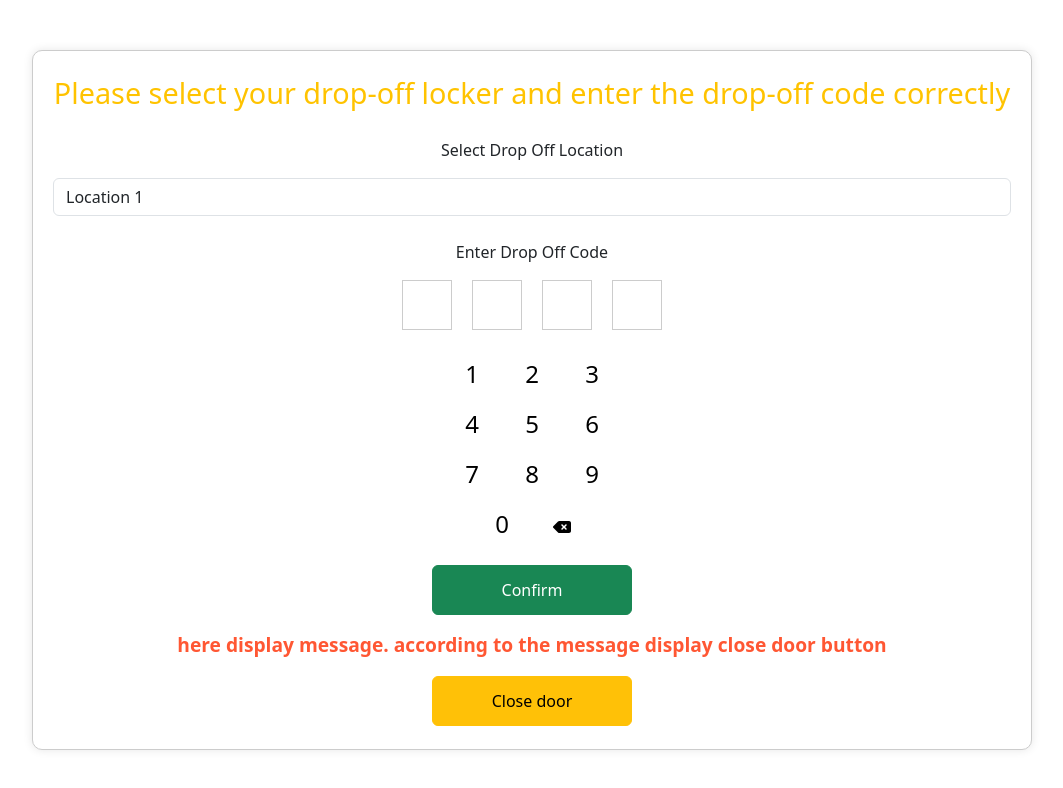
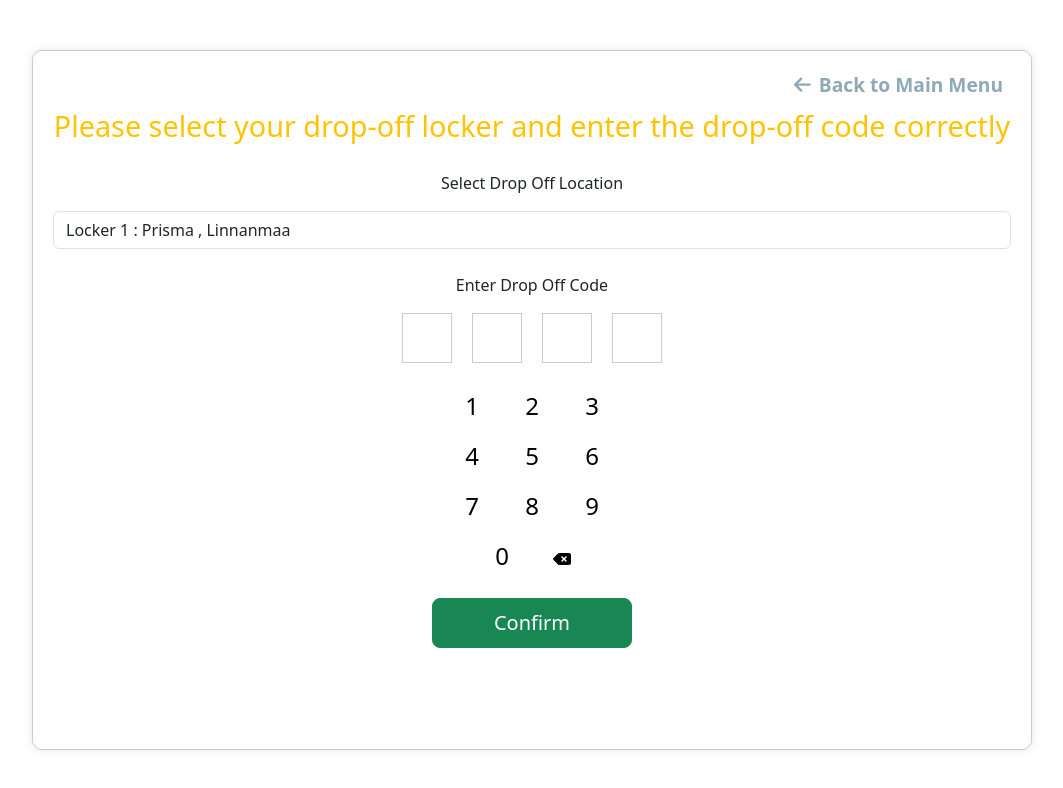
Before and after one commit to din22-awap-ParcelDeliveryApp-team1/parceldelivery-touchscreen-frontend, a React (Create React App) app: page /dropoff in a window 1280 px wide. Shown: the top 788 px of the page, without its empty margins (108-1171 px from the left). Built offline with nearby package versions, Linux system fonts and the light colour scheme.

Commit message:
backend connected, navigation added

```diff
--- /dev/null
+++ b/src/components/DropoffCompletionView.tsx
@@ -0,0 +1,22 @@
+import React, { useState } from 'react';
+import { Link } from 'react-router-dom';
+
+interface DropoffCompletionViewProps {
+    message: string;
+    onCompleteDropoff: () => void;
+  }
+
+  const DropoffCompletionView: React.FC<DropoffCompletionViewProps> = ({ message, onCompleteDropoff }) => {
+    return (
+      <div className="mt-5">
+        {message && <div className="message mt-3">{message}</div>}
+        <Link to="/">
+        <button type="button" className="btn btn-lg btn-warning input-button mt-5" onClick={onCompleteDropoff}>
+          Close Door
+        </button>
+        </Link>
+      </div>
+    );
+  };
+
+  export default DropoffCompletionView;
--- a/src/components/DropoffInputs.tsx
+++ b/src/components/DropoffInputs.tsx
@@ -1,13 +1,28 @@
 import React, { useState } from 'react';
+import { Link } from 'react-router-dom';
 import 'bootstrap/dist/css/bootstrap.min.css';
 import '../styling/TouchScreenView.css';
-import NumberPad from './subcomponets/NumberPad';
-import CodeViewer from './subcomponets/CodeViewer'; // Import CodeViewer
+import NumberPad from './subcomponents/NumberPad';
+import CodeViewer from './subcomponents/CodeViewer';
+import DropoffCompletionView from './DropoffCompletionView';
+
+import { FontAwesomeIcon } from '@fortawesome/react-fontawesome';
+import { library } from '@fortawesome/fontawesome-svg-core';
+import { faArrowLeft } from '@fortawesome/free-solid-svg-icons';
+
+library.add(faArrowLeft);
 
 const DropoffInputs = () => {
   const [inputValue, setInputValue] = useState('');
+  const [location, setLocation] = useState(1);
+  const [message, setMessage] = useState('');
+  const [error, setError] = useState('');
+  const [dropoffCompleted, setDropoffCompleted] = useState(false);
+  const [selectedCabinetId, setSelectedCabinetId] = useState(null);
+  const [parcelId, setParcelId] = useState(null);
+  const [dropoffMessage, setDropoffMessage] = useState('');
 
-  const setNum = (num: number | 'reset') => {
+  const setNum = (num:number|'reset') => {
     setInputValue((prev) => (prev.length < 4 ? prev + num.toString() : prev));
   };
 
@@ -15,31 +30,86 @@ const DropoffInputs = () => {
     setInputValue('');
   };
 
+  const handleConfirm = async () => {
+    try {
+      const response = await fetch('http://localhost:3001/locker/dropoff', {
+        method: 'POST',
+        headers: {
+          'Content-Type': 'application/json',
+        },
+        body: JSON.stringify({
+          dropoffCode: inputValue,
+          lockerNumber: location,
+        }),
+      });
+
+      const data = await response.json();
+
+      if (response.ok) {
+        setMessage(data.message);
+        setSelectedCabinetId(data.selectedCabinetId);
+        setParcelId(data.parcelId);
+        setDropoffCompleted(true);
+        setDropoffMessage(data.message)
+      } else {
+        setError(data.error);
+      }
+    } catch (error) {
+      console.error('Error during drop-off request:', error);
+      setError('Internal Server Error');
+    }
+  };
+
   return (
     <div>
-      <div className="heading">Please select your drop-off locker and enter the drop-off code correctly</div>
+      {!dropoffCompleted ? (
+        <div>
+          <div className="text-right">
+              <Link to="/" className="back-link me-2">
+                <FontAwesomeIcon icon={faArrowLeft} className="me-2" />
+                  Back to Main Menu
+              </Link>
+          </div>
+          <div className="heading pt-1">Please select your drop-off locker and enter the drop-off code correctly</div>
 
           <div className="location pt-2">
-        <label htmlFor="dropOffLocation" className="pt-3 pb-3">Select Drop Off Location</label>
-        <select className="form-control" id="dropOffLocation">
-          <option>Location 1</option>
-          <option>Location 2</option>
-          <option>Location 3</option>
-          <option>Location 4</option>
-          <option>Location 5</option>
+            <label htmlFor="dropOffLocation" className="pt-3 pb-3">
+              Select Drop Off Location
+            </label>
+            <select
+              className="form-control"
+              id="dropOffLocation"
+              value={location}
+              onChange={(e) => setLocation(Number(e.target.value))}
+            >
+              <option value={1}>Locker 1 : Prisma , Linnanmaa</option>
+              <option value={2}>Locker 2 : K Market, Kaijonharju</option>
+              <option value={3}>Locker 3 : Prisma , Raksila</option>
+              <option value={4}>Locker 4 : Lidl , Tuira</option>
+              <option value={5}>Locker 5 : K Market, Rusko</option>
             </select>
           </div>
 
           <div className="code pt-3">
-        <label htmlFor="dropOffCode" className="pt-2 pb-3">Enter Drop Off Code</label>
+            <label htmlFor="dropOffCode" className="pt-2 pb-3">
+              Enter Drop Off Code
+            </label>
             <CodeViewer code={inputValue} />
-        <NumberPad setNum={(num) => setNum(num)} clearNums={clearNums} />
+            <NumberPad setNum={(num:number|'reset') => setNum(num)} clearNums={clearNums} />
           </div>
-      <button type="button" className="btn .btn-lg btn-success input-button mt-3 mx-3">Confirm</button>
+          <button type="button" className="btn btn-lg btn-success input-button mt-3 mx-3" onClick={handleConfirm}>
+            Confirm
+          </button>
           <div className="hidden-output">
-        <div className="message mt-3">here display message. according to the message display close door button</div>
-        <button type="button" className="btn .btn-lg btn-warning input-button mt-3 mx-3">Close door</button>
+            {error && <div className="error mt-3">{error}</div>}
           </div>
+        </div>
+      ) : (
+        <DropoffCompletionView
+          message={dropoffMessage}
+          onCompleteDropoff={() => setDropoffCompleted(false)}
+        />
+      )}
     </div>
   );
 };
--- /dev/null
+++ b/src/components/PickupCompletionView.tsx
@@ -0,0 +1,24 @@
+import React from 'react';
+import { Link } from 'react-router-dom';
+
+interface PickupCompletionViewProps {
+  message: string;
+  onCompletePickup: () => void;
+}
+
+const PickupCompletionView: React.FC<PickupCompletionViewProps> = ({ message, onCompletePickup }) => {
+
+
+  return (
+    <div className="mt-5">
+      {message && <div className="message mt-3">{message}</div>}
+      <Link to="/">
+      <button type="button" className="btn btn-lg btn-warning input-button mt-5" onClick={onCompletePickup}>
+        Close Door
+      </button>
+      </Link>
+    </div>
+  );
+};
+
+export default PickupCompletionView;
--- a/src/components/PickupInputs.tsx
+++ b/src/components/PickupInputs.tsx
@@ -1,13 +1,26 @@
 import React, { useState } from 'react';
+import { Link } from 'react-router-dom';
 import 'bootstrap/dist/css/bootstrap.min.css';
 import '../styling/TouchScreenView.css';
-import NumberPad from './subcomponets/NumberPad';
-import CodeViewer from './subcomponets/CodeViewer';
+import NumberPad from './subcomponents/NumberPad';
+import CodeViewer from './subcomponents/CodeViewer';
+import PickupCompletionView from './PickupCompletionView';
+
+import { FontAwesomeIcon } from '@fortawesome/react-fontawesome';
+import { library } from '@fortawesome/fontawesome-svg-core';
+import { faArrowLeft } from '@fortawesome/free-solid-svg-icons';
 
 const PickupInputs = () => {
   const [inputValue, setInputValue] = useState('');
+  const [location, setLocation] = useState(1);
+  const [message, setMessage] = useState('');
+  const [error, setError] = useState('');
+  const [pickupCompleted, setPickupCompleted] = useState(false);
+  const [selectedCabinetId, setSelectedCabinetId] = useState(null);
+  const [parcelId, setParcelId] = useState(null);
+  const [pickupMessage, setPickupMessage] = useState('');
 
-  const setNum = (num: number| 'reset') => {
+  const setNum = (num: number | 'reset') => {
     setInputValue((prev) => (prev.length < 4 ? prev + num.toString() : prev));
   };
 
@@ -15,31 +28,86 @@ const PickupInputs = () => {
     setInputValue('');
   };
 
+  const handleConfirm = async () => {
+    try {
+      const response = await fetch('http://localhost:3001/locker/pickup', {
+        method: 'POST',
+        headers: {
+          'Content-Type': 'application/json',
+        },
+        body: JSON.stringify({
+          pickupCode: inputValue,
+          lockerNumber: location,
+        }),
+      });
+
+      const data = await response.json();
+
+      if (response.ok) {
+        setMessage(data.message);
+        setSelectedCabinetId(data.selectedCabinetId);
+        setParcelId(data.parcelId);
+        setPickupCompleted(true);
+        setPickupMessage(data.message);
+      } else {
+        setError(data.error);
+      }
+    } catch (error) {
+      console.error('Error during pickup request:', error);
+      setError('Internal Server Error');
+    }
+  };
+
   return (
     <div>
-      <div className="heading">Please select your pick-up locker and enter the pick-up code correctly</div>
+      {!pickupCompleted ? (
+        <div>
+          <div className="text-right">
+              <Link to="/" className="back-link me-2">
+                <FontAwesomeIcon icon={faArrowLeft} className="me-2" />
+                  Back to Main Menu
+              </Link>
+          </div>
+          <div className="heading pt-1">Please select your pick-up locker and enter the pick-up code correctly</div>
 
           <div className="location pt-2">
-        <label htmlFor="pickupLocation"className="pt-3 pb-3">Select Pick-up Location</label>
-        <select className="form-control" id="pickupLocation">
-          <option>Location 1</option>
-          <option>Location 2</option>
-          <option>Location 3</option>
-          <option>Location 4</option>
-          <option>Location 5</option>
+            <label htmlFor="pickupLocation" className="pt-3 pb-3">
+              Select Pick-up Location
+            </label>
+            <select
+              className="form-control"
+              id="pickupLocation"
+              value={location}
+              onChange={(e) => setLocation(Number(e.target.value))}
+            >
+              <option value={1}>Locker 1 : Prisma , Linnanmaa</option>
+              <option value={2}>Locker 2 : K Market, Kaijonharju</option>
+              <option value={3}>Locker 3 : Prisma , Raksila</option>
+              <option value={4}>Locker 4 : Lidl , Tuira</option>
+              <option value={5}>Locker 5 : K Market, Rusko</option>
             </select>
           </div>
 
           <div className="code pt-3">
-        <label htmlFor="pickupCode" className="pt-2 pb-3">Enter Pick-up Code</label>
+            <label htmlFor="pickupCode" className="pt-2 pb-3">
+              Enter Pick-up Code
+            </label>
             <CodeViewer code={inputValue} />
-        <NumberPad setNum={(num) => setNum(num)} clearNums={clearNums}  />
+            <NumberPad setNum={(num) => setNum(num)} clearNums={clearNums} />
           </div>
-      <button type="button" className="btn .btn-lg btn-success input-button mt-3 mx-3">Confirm</button>
+          <button type="button" className="btn btn-lg btn-success input-button mt-3 mx-3" onClick={handleConfirm}>
+            Confirm
+          </button>
           <div className="hidden-output">
-      <div className="message mt-3">here display message. according to the message display close door button</div>
-      <button type="button" className="btn .btn-lg btn-warning input-button mt-3 mx-3">Close door</button>
+            {error && <div className="error mt-3">{error}</div>}
           </div>
+        </div>
+      ) : (
+        <PickupCompletionView
+          message={pickupMessage}
+          onCompletePickup={() => setPickupCompleted(false)}
+        />
+      )}
     </div>
   );
 };
--- a/src/styling/TouchScreenView.css
+++ b/src/styling/TouchScreenView.css
@@ -31,11 +31,24 @@ body {
     margin-bottom: 0px;
     color: #FFC300;
   }
-  .message {
+  .error {
     color: #FF5733;
     font-size: 1.2em;
     font-weight: 600;
-
+  }
+  .message {
+    color: #90A9B7;
+    font-size: 1.2em;
+    font-weight: 600;
+  }
+  .back-link {
+    color: #90A9B7;
+    font-size: 1.2em;
+    font-weight: 600;
+    text-decoration: none;
+  }
+  .text-right {
+    text-align: right;
   }
 
   /* Numebr pad*/
```
Also changed, not shown: src/backendCalls/DropoffAPI.tsx (added, +45 -0 lines), src/components/subcomponents/CodeViewer.tsx (renamed from src/components/subcomponets/CodeViewer.tsx), src/components/subcomponents/NumberPad.tsx (renamed from src/components/subcomponets/NumberPad.tsx). Lines whose indentation alone changed are shown as unchanged.
